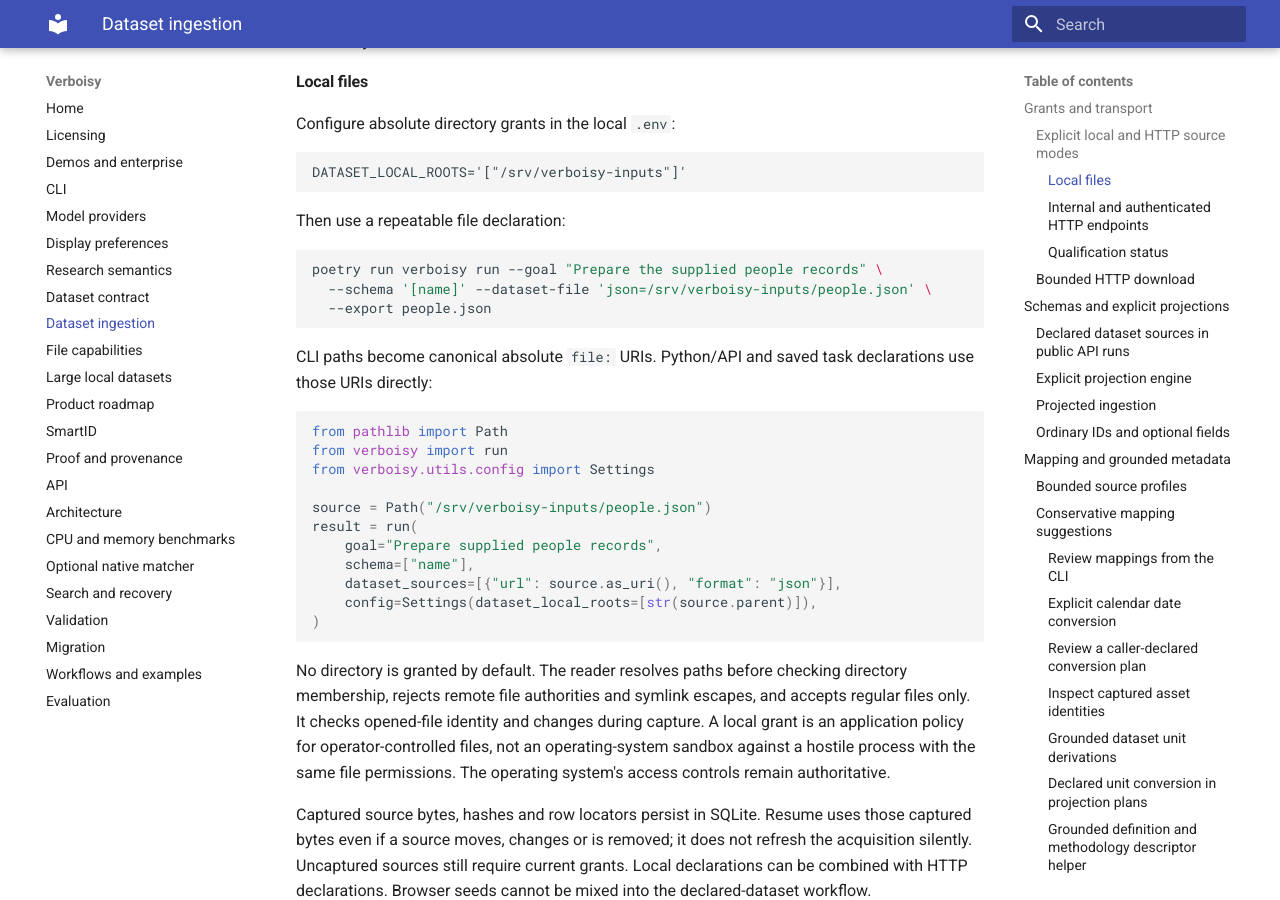
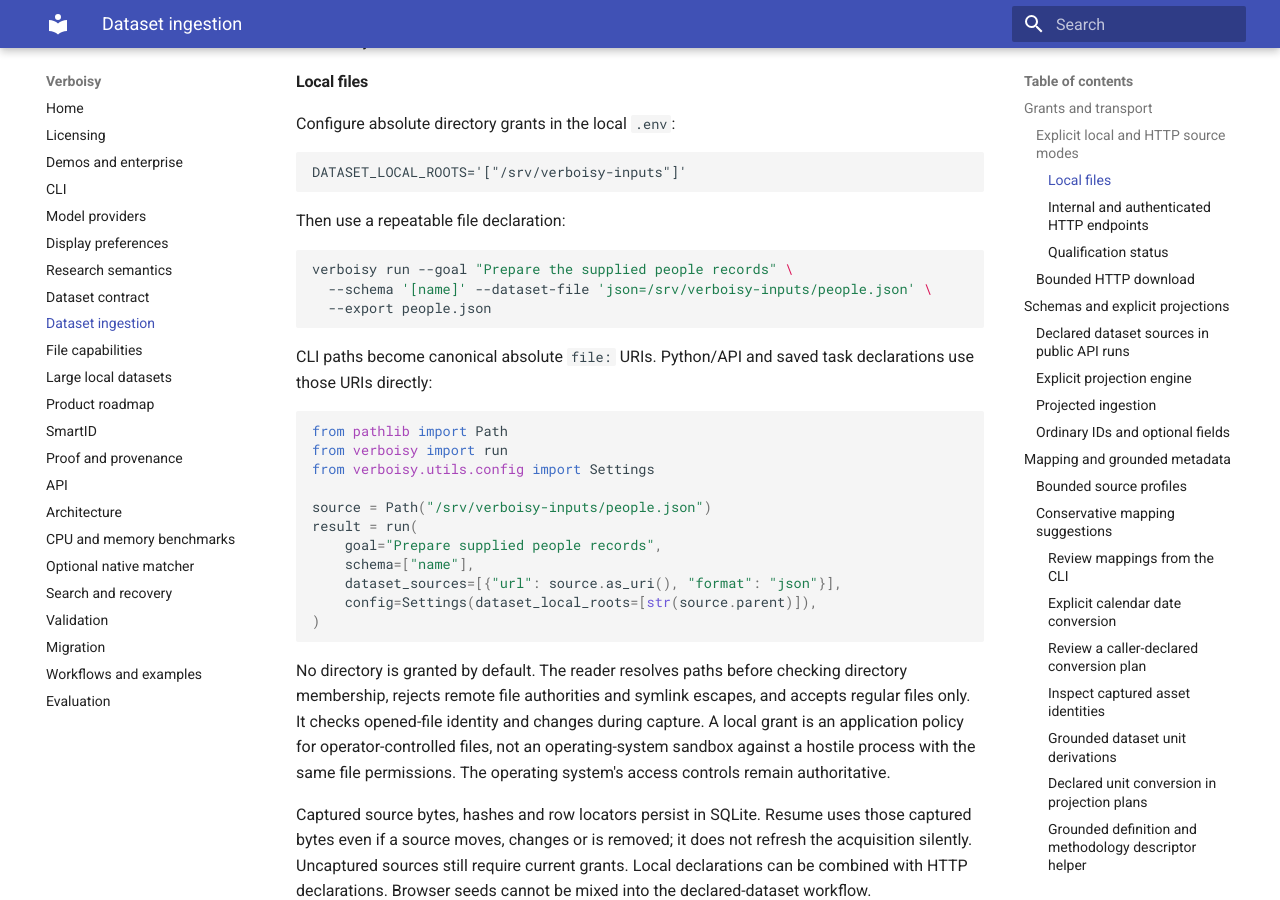
Before and after one commit to EmanueleTorrisi/verboisy, an MkDocs documentation site: the page built from docs/ingestion.md, in a window 1280 px wide and 900 px high, scrolled down 377 px. Built offline with MkDocs 1.6.1 and Material for MkDocs 9.7.7, drawn with Linux system fonts in a browser that asks for light colours; some of the changed text lies outside the part shown.

Commit message:
docs(ingestion): use direct installed commands in examples

````diff
--- a/docs/ingestion.md
+++ b/docs/ingestion.md
@@ -25,7 +25,7 @@
 Then use a repeatable file declaration:
 
 ```bash
-poetry run verboisy run --goal "Prepare the supplied people records" \
+verboisy run --goal "Prepare the supplied people records" \
   --schema '[name]' --dataset-file 'json=/srv/verboisy-inputs/people.json' \
   --export people.json
 ```
@@ -909,7 +909,7 @@
 
 #### Finding saved runs
 
-Run `poetry run verboisy runs` to list up to 100 recent runs from the existing
+Run `verboisy runs` to list up to 100 recent runs from the existing
 configured `SQLITE_DB_PATH` (default `verboisy.db`). Use `--database` to select
 another ledger and `--limit` (1-1000) to bound the list. The JSON report includes
 the actual database path, run IDs, goals, statuses, stop reasons, declared dataset
````
